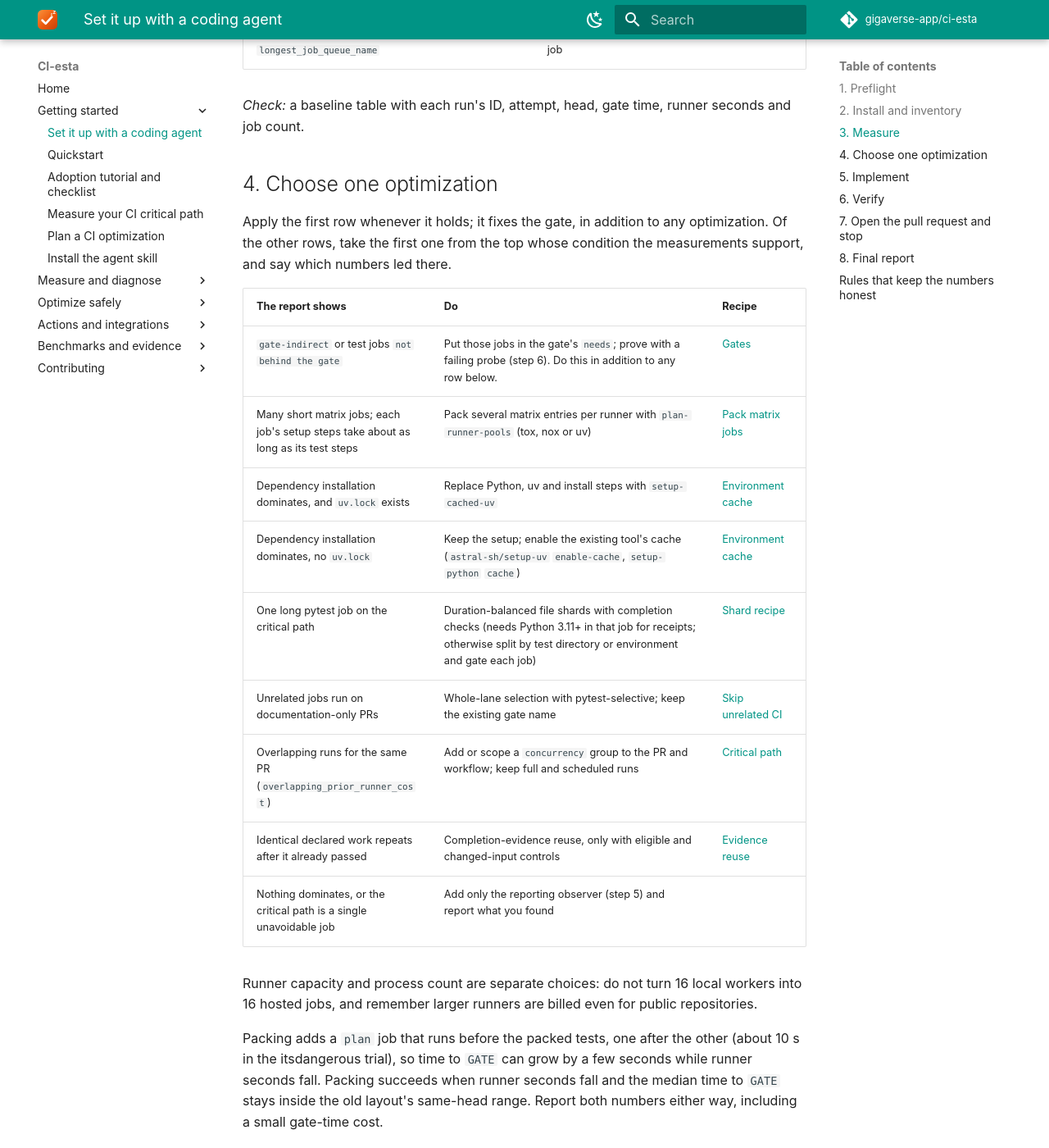
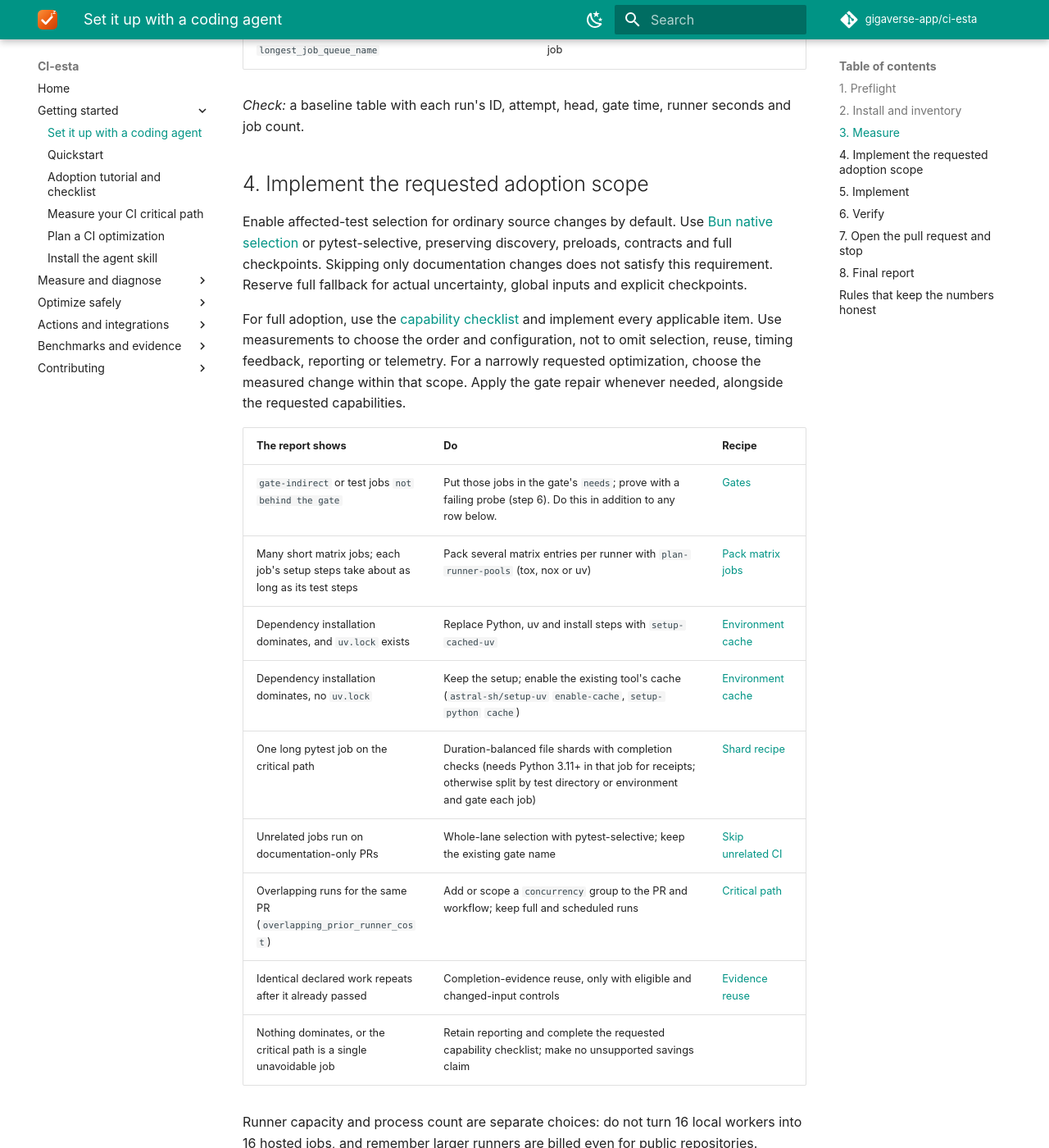
Before and after one commit to gigaverse-app/ci-esta, an MkDocs documentation site: the page built from skills/ci-esta/SKILL.md, in a window 1280 px wide and 1400 px high, scrolled down 6008 px. Shown: the whole window at 82% size. Built offline with MkDocs 1.6.1 and Material for MkDocs 9.7.7, drawn with Linux system fonts in a browser that asks for light colours; comment, search, counter and statistics services are not loaded; some of the changed text lies outside the part shown.

Commit message:
docs(adoption): remove single-optimization and selection contradictions

```diff
--- a/skills/ci-esta/SKILL.md
+++ b/skills/ci-esta/SKILL.md
@@ -1,14 +1,14 @@
 ---
 name: ci-esta
-description: Set up CI-esta in a GitHub Actions repository from one prompt. Measure completed runs (time to the required check, runner time, critical path), make one change the data supports (pack short matrix jobs, cache environments, balance shards, fix gate gaps, route lanes), prove it with same-head controls and an unchanged test inventory, and open a pull request. Works for any application language.
+description: Adopt CI-esta in GitHub Actions with affected-test selection enabled by default. For full adoption, implement and verify all applicable capabilities, including reuse, caching, learned scheduling, reports, telemetry and full checkpoints. Measure completed runs, preserve the complete test inventory, prove selection with same-head controls, and open a pull request. Works for any application language.
 license: Apache-2.0
 ---
 
 # Set up CI-esta in a repository
 
 You are a coding agent improving the GitHub Actions CI of the repository you are working in. This file is the whole
-procedure. Follow it in order and open a pull request; fix missing shared capabilities upstream instead of copying a runner into the consumer. Step 4 links one recipe per optimization: read the one you
-choose, because it holds the workflow YAML. Other links are for depth only. Links into the CI-esta site point at
+procedure. Follow it in order and open a pull request; fix missing shared capabilities upstream instead of copying a runner into the consumer. Step 4 links recipes: read those needed for the requested scope,
+because they hold the workflow YAML. Other links are for depth only. Links into the CI-esta site point at
 each page's Markdown (`.md`); the same address ending in `/` instead of `.md` is the HTML page.
 
 CI-esta reads completed runs as data and reports the time to the required check, summed runner time, per-job and
@@ -216,10 +216,19 @@ token or run ID is wrong; `matched: false` means `GATE` is not the job's exact n
 
 *Check:* a baseline table with each run's ID, attempt, head, gate time, runner seconds and job count.
 
-## 4. Choose one optimization
+## 4. Implement the requested adoption scope
 
-Apply the first row whenever it holds; it fixes the gate, in addition to any optimization. Of the other rows,
-take the first one from the top whose condition the measurements support, and say which numbers led there.
+Enable affected-test selection for ordinary source changes by default. Use
+[Bun native selection](https://ci-esta.readthedocs.io/en/latest/docs/bun-test-selection.md)
+or pytest-selective, preserving discovery, preloads, contracts and full checkpoints.
+Skipping only documentation changes does not satisfy this requirement. Reserve
+full fallback for actual uncertainty, global inputs and explicit checkpoints.
+
+For full adoption, use the [capability checklist](https://ci-esta.readthedocs.io/en/latest/docs/tutorials/adoption-checklist.md)
+and implement every applicable item. Use measurements to choose the order and
+configuration, not to omit selection, reuse, timing feedback, reporting or telemetry.
+For a narrowly requested optimization, choose the measured change within that scope.
+Apply the gate repair whenever needed, alongside the requested capabilities.
 
 | The report shows | Do | Recipe |
 | --- | --- | --- |
@@ -231,7 +240,7 @@ take the first one from the top whose condition the measurements support, and sa
 | Unrelated jobs run on documentation-only PRs | Whole-lane selection with pytest-selective; keep the existing gate name | [Skip unrelated CI](https://pytest-selective.readthedocs.io/en/latest/docs/tutorials/skip-unrelated-ci/) |
 | Overlapping runs for the same PR (`overlapping_prior_runner_cost`) | Add or scope a `concurrency` group to the PR and workflow; keep full and scheduled runs | [Critical path](https://ci-esta.readthedocs.io/en/latest/docs/critical-path.md) |
 | Identical declared work repeats after it already passed | Completion-evidence reuse, only with eligible and changed-input controls | [Evidence reuse](https://ci-esta.readthedocs.io/en/latest/docs/evidence-reuse.md) |
-| Nothing dominates, or the critical path is a single unavoidable job | Add only the reporting observer (step 5) and report what you found | |
+| Nothing dominates, or the critical path is a single unavoidable job | Retain reporting and complete the requested capability checklist; make no unsupported savings claim | |
 
 Runner capacity and process count are separate choices: do not turn 16 local workers into 16 hosted jobs, and
 remember larger runners are billed even for public repositories.
@@ -342,8 +351,13 @@ Push the branch, then:
    from BEFORE to the old-layout input to the added jobs and steps plus run-to-run noise, and say so; if one job's
    steps sum to clearly more than in BEFORE, name the added step.
 2. **Report every run** with `ci-esta report ... --gate 'GATE' --critical-path`, as in step 3.
-3. **Inventory unchanged.** Compare what ran, entry by entry: tox environments (`--result-json`), nox sessions,
-   JUnit test counts, passed and skipped totals. A shorter run that ran fewer tests is not a result.
+3. **Preserve inventory; prove selection.** Compare the candidate full checkpoint with the original native
+   command, entry by entry: environments, suites, files, preloads, isolation, coverage and outcomes.
+   For layout-only changes, execution inventory must also match. For affected-test selection, fewer executed
+   tests are expected: retain the unchanged complete inventory, selected identities, dependency explanations,
+   contract tests and fresh execution evidence. Compare successful full and selected controls on the same head;
+   prove ordinary source edits select affected tests, while global inputs and uncertainty trigger full execution.
+   Never count removed tests or narrowed discovery as selection savings.
 4. **The gate still fails.** On a throwaway branch, add a test that fails in exactly one job: one CPython version
    that runs nowhere else (for example `assert sys.version_info[:2] != (3, 12)`), not PyPy and not a version that
    another operating system also runs. Confirm `GATE` fails; every extra failing job costs another rerun. Run the
```
Also changed, not shown: README.md (+4 -2 lines), docs/quickstart.md (+17 -1 lines), 1 other file.
